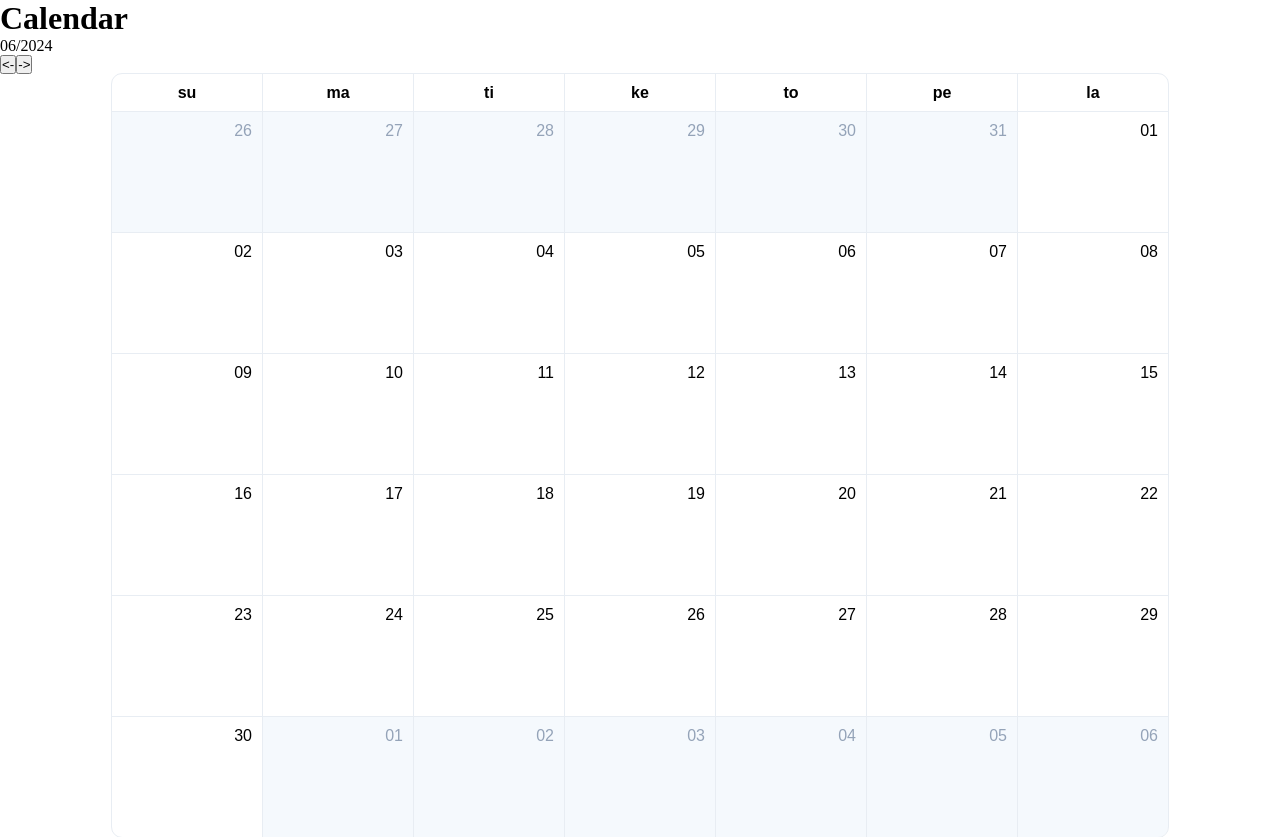
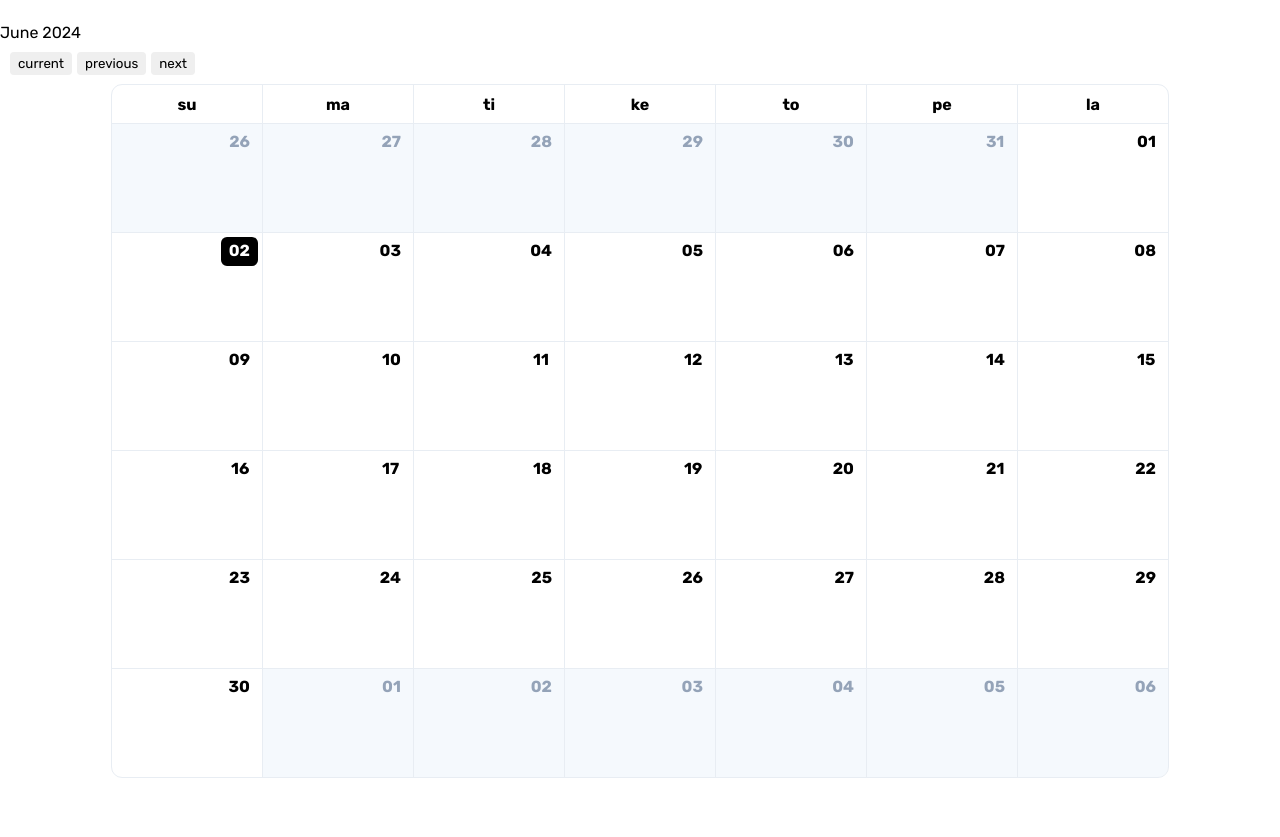
Before and after one commit to Corned/react-calendar, a React (Vite) app: page / in a window 1280 px wide. After the commit the page ends 800 px from the top, so only its background shows below. Built offline with nearby package versions, Linux system fonts and the light colour scheme.

Commit message:
better item format, see current day in calendar

```diff
--- a/src/App.css
+++ b/src/App.css
@@ -1,7 +1,37 @@
+@import url('https://fonts.googleapis.com/css2?family=Rubik:ital,wght@0,300..900;1,300..900&display=swap');
+
 * {
   box-sizing: content-box;
   margin: 0;
   padding: 0;
+  font-family: "Rubik";
+}
+
+html, body, #root, .app {
+  height: 100%;
+}
+
+button {
+  border: none;
+  padding: 3px 6px;
+  border-radius: 4px;
+}
+
+.app {
+  display: flex;
+  flex-direction: column;
+  justify-content: center;
+}
+
+.nav {
+  display: flex;
+  flex-direction: row;
+  gap: 5px;
+  padding: 10px;
+}
+
+.nav > button {
+  padding: 4px 8px;
 }
 
 .calendar {
@@ -38,7 +68,7 @@
 
 .calendar__day {
   height: 100px;
-  padding: 10px;
+  padding: 4px;
   background-color: white;
 
   display: flex;
@@ -54,4 +84,13 @@
 
 .day__number {
   margin: 0 0 0 auto;
+  aspect-ratio: 1;
+  font-weight: bold;
+  padding: 4px 8px;
 }
+
+.day__number.today {
+  background-color: black;
+  color: white;
+  border-radius: 6px;
+}
--- a/src/App.tsx
+++ b/src/App.tsx
@@ -2,6 +2,9 @@ import { useState } from "react"
 import "./App.css"
 
 import moment from "moment"
+import "moment/dist/locale/fi"
+
+moment.locale("fi")
 
 const Calendar = () => {
   const [ date, setDate ] = useState(moment())
@@ -26,58 +29,60 @@ const Calendar = () => {
 
   const items = []
 
-  //
-
-
+  const today = moment()
   const lastMonth = date.clone().subtract({ month: 1 })
   const daysInLastMonth = lastMonth.daysInMonth()
 
-  const nextMonth = date.clone().subtract({ month: 1 })
+  const nextMonth = date.clone().add({ month: 1 })
   const daysInNextMonth = nextMonth.daysInMonth()
 
   const firstDayOfCurrentMonth = moment([ date.year(), date.month(), 1 ]).day()
 
+  console.time("items")
 
 
+
+  // Previous month
   for (let dayNumber = (daysInLastMonth - firstDayOfCurrentMonth); dayNumber < daysInLastMonth; dayNumber++) {
     items.push({
-      dayNumber: dayNumber + 1,
+      date: moment([ lastMonth.year(), lastMonth.month(), dayNumber + 1 ]),
       current: false,
     })
   }
 
+  // Current month
   for (let dayNumber = 1; dayNumber <= date.daysInMonth(); dayNumber++) {
     items.push({
-      dayNumber,
+      date: moment([ date.year(), date.month(), dayNumber ]),
       currentMonth: true,
     })
   }
 
-  let i = 0
-  while (items.length < rows * columns) {
-    i++
+  // Next month
+  const daysInPreviousAndCurrent = items.length
+  for (let dayNumber = items.length; dayNumber < rows * columns; dayNumber++) {
     items.push({
-      dayNumber: i,
+      date: moment([ nextMonth.year(), nextMonth.month(), dayNumber - daysInPreviousAndCurrent + 1 ]),
       currentMonth: false,
     })
+
   }
 
-
+  console.timeEnd("items")
 
   return (
 
     <>
 
-      <p>{ date.format("MM/YYYY") }</p>
+      <p>{ date.format("MMMM YYYY") }</p>
 
-      <button onClick={removeMonth}>{"<-"}</button>
-      <button onClick={addMonth}>{"->"}</button>
-
+      <div className="nav">
+        <button onClick={() => setDate(moment())}>{"current"}</button>
+        <button onClick={removeMonth}>{"previous"}</button>
+        <button onClick={addMonth}>{"next"}</button>
+      </div>
 
       <div className="calendar">
-
-
-
         <div className="calendar__header">
           {
             days.map((day) => (
@@ -91,7 +96,9 @@ const Calendar = () => {
           {
             items.map((item) => (
               <div className={`calendar__day ${item.currentMonth ? "" : "grayed"}`}>
-                <p className="day__number">{ item.dayNumber.toString().padStart(2, "0") }</p>
+                <p className={`day__number ${ item.date.isSame(today, "day") ? "today" : "" }`}>
+                  { item.date.date().toString().padStart(2, "0") }
+                </p>
               </div>
             ))
           }
@@ -105,10 +112,6 @@ const Calendar = () => {
 const App = () => {
   return (
     <div className="app">
-      <h1>Calendar</h1>
-
-
-
       <Calendar />
     </div>
   )
```
